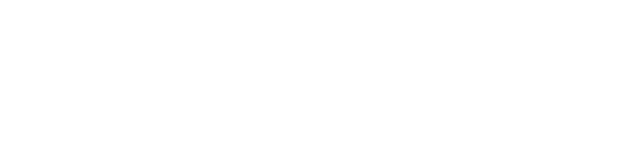
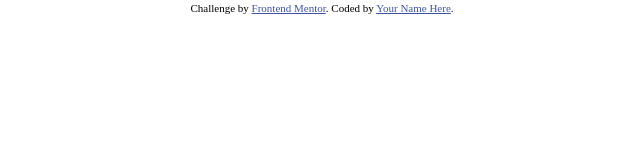
Before and after one commit to lexsac/manage-landing-page, a website built with Vite: page index.html in a window 1280 px wide. Shown: the whole page, without its empty margins (318-958 px from the left). Built offline with nearby package versions, Linux system fonts and the light colour scheme.

Commit message:
Added custom properties, CSS reset, and Google Fonts

```diff
--- a/index.html
+++ b/index.html
@@ -2,12 +2,26 @@
 <html lang="en">
   <head>
     <meta charset="UTF-8" />
-    <link rel="icon" type="image/svg+xml" href="/vite.svg" />
+    <meta name="viewport" content="width=device-width, initial-scale=1.0" /> <!-- displays site properly based on user's device -->
+
+    <link rel="icon" type="image/png" sizes="32x32" href="./images/favicon-32x32.png">
+
     <link rel="stylesheet" href="style.css">
-    <meta name="viewport" content="width=device-width, initial-scale=1.0" />
-    <title>Vite App</title>
+
+    <!-- Google Fonts -->
+    <link rel="preconnect" href="https://fonts.googleapis.com">
+    <link rel="preconnect" href="https://fonts.gstatic.com" crossorigin>
+    <link href="https://fonts.googleapis.com/css2?family=Be+Vietnam+Pro:wght@400;500;700&display=swap" rel="stylesheet">
+
+    <title>Frontend Mentor | Manage landing page</title>
   </head>
   <body>
+
+    <div class="attribution">
+      Challenge by <a href="https://www.frontendmentor.io?ref=challenge" target="_blank">Frontend Mentor</a>.
+      Coded by <a href="#">Your Name Here</a>.
+    </div>
+
     <script type="module" src="/main.js"></script>
   </body>
 </html>
--- a/style.css
+++ b/style.css
@@ -0,0 +1,142 @@
+/* Custom properties */
+:root {
+  --clr-primary-bright-red: hsl(12, 88%, 59%);
+  --clr-primary-dark-blue: hsl(228, 39%, 23%);
+
+  --clr-neutral-very-pale-red: hsl(13, 100%, 96%);
+  --clr-neutral-very-light-gray: hsl(0, 0%, 98%);
+
+  --clr-neutral-dark-grayish-blue: hsl(227, 12%, 61%);
+  --clr-neutral-very-dark-blue: hsl(233, 12%, 13%);
+
+  --ff-primary: 'Be Vietnam Pro', sans-serif;
+
+  --ff-body: var(--ff-primary);
+  --ff-heading: var(--ff-primary);
+
+  --fw-regular: 400;
+  --fw-semi-bold: 500;
+  --fw-bold: 700;
+
+  --fs-300: 0.875rem;
+  --fs-400: 1rem;
+  --fs-500: 1.875rem;
+  --fs-600: 2.5rem;
+  --fs-700: 3.5rem;
+
+  --fs-button: var(--fs-300);
+  --fs-body: var(--fs-300);
+  --fs-nav: var(--fs-400);
+  --fs-primary-heading: var(--fs-600);
+  --fs-secondary-heading: var(--fs-500);
+  --fs-tertiary-heading: var(--fs-400);
+
+}
+
+@media (min-width: 50em) {
+  :root {
+    --fs-button: var(--fs-300);
+    --fs-body: var(--fs-400);
+    --fs-nav: var(--fs-300);
+    --fs-primary-heading: var(--fs-700);
+    --fs-secondary-heading: var(--fs-600);
+    --fs-tertiary-heading: var(--fs-400);
+  }
+}
+
+
+/* CSS reset */
+/* Credit: https://www.joshwcomeau.com/css/custom-css-reset/ */
+/* Credit: https://piccalil.li/blog/a-modern-css-reset/ */
+
+/* Use a more-intuitive box-sizing model */
+*,
+*::before,
+*::after {
+  box-sizing: border-box;
+}
+
+/* Remove default margin, padding, and add font inheritance*/
+* {
+  margin: 0;
+  padding: 0;
+  font: inherit;
+}
+
+/* 3. Allow percentage-based heights in the application */
+html, body {
+  height: 100%;
+}
+
+/* Typographic tweaks! Add accessible line-height, improve text rendering */
+body {
+  line-height: 1.7;
+  -webkit-font-smoothing: antialiased;
+}
+
+/* Remove list styles on ul, ol elements */
+ul[role="list"],
+ol[role="list"] {
+  list-style: none;
+}
+
+/* Set core root defaults */
+html:focus-within {
+  scroll-behavior: smooth;
+}
+
+/* Set height */
+html,
+body {
+  height: 100%;
+}
+
+/* Set core body defaults */
+body {
+  text-rendering: optimizeSpeed;
+  line-height: 1.5;
+}
+
+/* Improve media defaults */
+img, picture, video, canvas, svg {
+  display: block;
+  max-width: 100%;
+}
+
+/* Avoid text overflows */
+p, h1, h2, h3, h4, h5, h6 {
+  overflow-wrap: break-word;
+}
+
+/* Smaller line height for larger font sizes */
+h1 {
+  line-height: 1;
+}
+
+/* Remove all animations, transitions and smooth scroll for people that prefer not to see them */
+@media (prefers-reduced-motion: reduce) {
+  html:focus-within {
+   scroll-behavior: auto;
+  }
+
+  *,
+  *::before,
+  *::after {
+    animation-duration: 0.01ms !important;
+    animation-iteration-count: 1 !important;
+    transition-duration: 0.01ms !important;
+    scroll-behavior: auto !important;
+  }
+}
+
+/* General styling */
+
+/* Footer styling */
+.attribution {
+  font-size: 11px;
+  text-align: center;
+}
+
+.attribution a {
+  color: hsl(228, 45%, 44%);
+}
```
